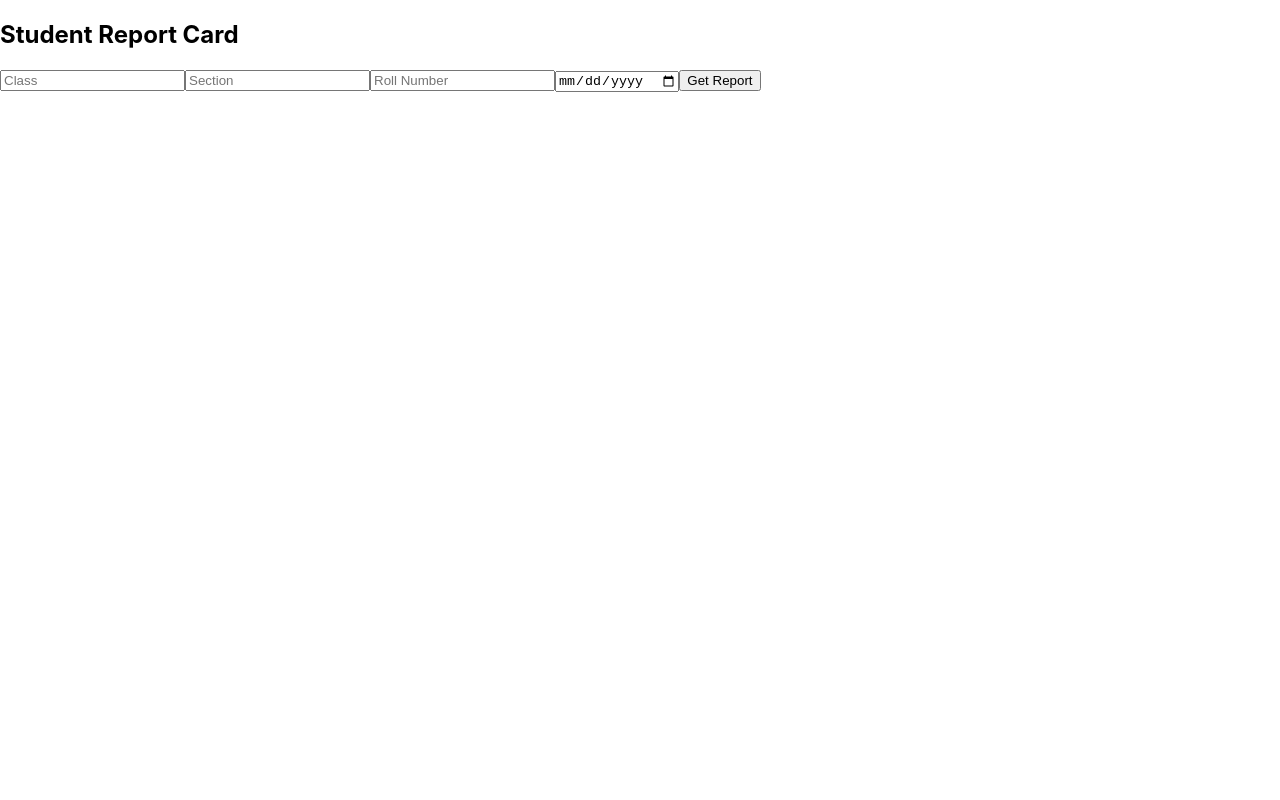
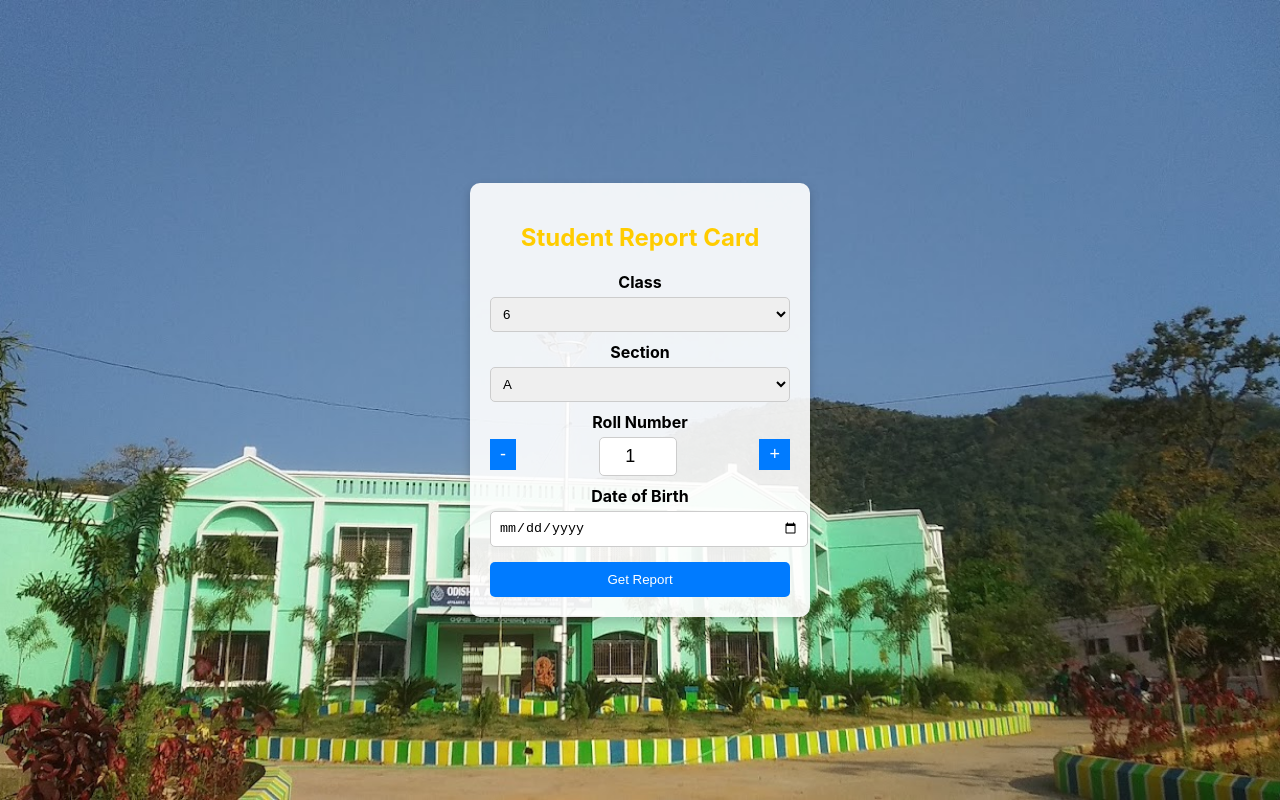
Before and after one commit to Sanatan-kisku/student-report-frontend, a React (Create React App) app: page / in a window 1280 px wide. Built offline with nearby package versions, Linux system fonts and the light colour scheme.

Commit message:
Styled GetReport page with background and dropdowns

```diff
--- a/src/components/GetReport.js
+++ b/src/components/GetReport.js
@@ -1,12 +1,13 @@
 import React, { useState } from "react";
 import axios from "axios";
 import { useNavigate } from "react-router-dom";
+import "../styles/GetReport.css"; // Ensure this file exists
 
 const GetReport = () => {
   const [form, setForm] = useState({
-    class: "",
-    section: "",
-    rollNumber: "",
+    class: "6",
+    section: "A",
+    rollNumber: 1,
     dob: "",
   });
   const [_, setReport] = useState(null);
@@ -32,13 +33,34 @@ const GetReport = () => {
   };
 
   return (
-    <div>
-      <h2>Student Report Card</h2>
-      <input placeholder="Class" onChange={(e) => setForm({ ...form, class: e.target.value })} />
-      <input placeholder="Section" onChange={(e) => setForm({ ...form, section: e.target.value })} />
-      <input placeholder="Roll Number" onChange={(e) => setForm({ ...form, rollNumber: e.target.value })} />
-      <input placeholder="Date of Birth" type="date" onChange={(e) => setForm({ ...form, dob: e.target.value })} />
-      <button onClick={fetchReport}>Get Report</button>
+    <div className="get-report-container">
+      <div className="form-box">
+        <h2>Student Report Card</h2>
+        <label>Class</label>
+        <select value={form.class} onChange={(e) => setForm({ ...form, class: e.target.value })}>
+          {[...Array(7)].map((_, i) => (
+            <option key={i} value={i + 6}>{i + 6}</option>
+          ))}
+        </select>
+
+        <label>Section</label>
+        <select value={form.section} onChange={(e) => setForm({ ...form, section: e.target.value })}>
+          <option value="A">A</option>
+          <option value="B">B</option>
+        </select>
+
+        <label>Roll Number</label>
+        <div className="roll-number-box">
+          <button onClick={() => setForm({ ...form, rollNumber: Math.max(1, form.rollNumber - 1) })}>-</button>
+          <input type="number" value={form.rollNumber} readOnly />
+          <button onClick={() => setForm({ ...form, rollNumber: form.rollNumber + 1 })}>+</button>
+        </div>
+
+        <label>Date of Birth</label>
+        <input type="date" onChange={(e) => setForm({ ...form, dob: e.target.value })} />
+
+        <button className="get-report-btn" onClick={fetchReport}>Get Report</button>
+      </div>
     </div>
   );
 };
--- /dev/null
+++ b/src/styles/GetReport.css
@@ -0,0 +1,70 @@
+.get-report-container {
+  background: url('/OAVSuradaSchool.jpg') no-repeat center center/cover;
+  height: 100vh;
+  display: flex;
+  justify-content: center;
+  align-items: center;
+}
+
+.form-box {
+  background: rgba(255, 255, 255, 0.9);
+  padding: 20px;
+  border-radius: 10px;
+  box-shadow: 0px 4px 10px rgba(0, 0, 0, 0.2);
+  text-align: center;
+  width: 300px;
+}
+
+h2 {
+  color: #ffcc00;
+}
+
+label {
+  display: block;
+  margin-top: 10px;
+  font-weight: bold;
+}
+
+select, input {
+  width: 100%;
+  padding: 8px;
+  margin-top: 5px;
+  border-radius: 5px;
+  border: 1px solid #ccc;
+}
+
+.roll-number-box {
+  display: flex;
+  justify-content: space-between;
+  align-items: center;
+}
+
+.roll-number-box button {
+  background: #007bff;
+  color: white;
+  border: none;
+  padding: 5px 10px;
+  cursor: pointer;
+  font-size: 18px;
+}
+
+.roll-number-box input {
+  text-align: center;
+  font-size: 18px;
+  width: 60px;
+}
+
+.get-report-btn {
+  background: #007bff;
+  color: white;
+  padding: 10px;
+  border: none;
+  width: 100%;
+  margin-top: 15px;
+  border-radius: 5px;
+  cursor: pointer;
+}
+
+.get-report-btn:hover {
+  background: #0056b3;
+}
```
Also changed, not shown: public/OAVSuradaSchool.jpg (added).
